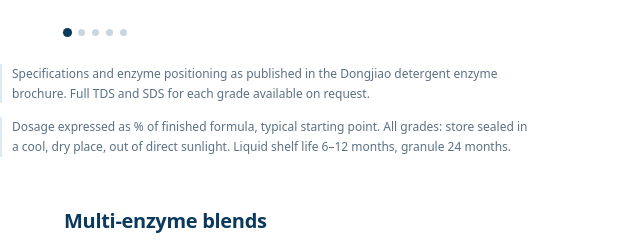
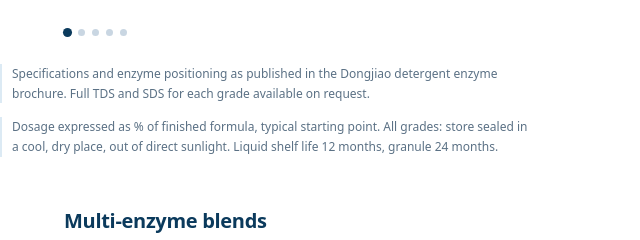
Before and after one commit to djbiology/djbiology-site, a plain HTML site: page index.html in a window 1280 px wide. Shown: the part 3728-3968 px from the top of the page, 0-640 px from the left. Drawn offline with Linux system fonts and the light colour scheme; a web font is replaced by a local one.

Commit message:
Fix liquid shelf life to 12 months

```diff
--- a/index.html
+++ b/index.html
@@ -1120,7 +1120,7 @@ a:focus-visible,button:focus-visible,input:focus-visible,select:focus-visible,te
       </div>
     </div>
     <p class="sec-note">Specifications and enzyme positioning as published in the Dongjiao detergent enzyme brochure. Full TDS and SDS for each grade available on request.</p>
-    <p class="sec-note">Dosage expressed as % of finished formula, typical starting point. All grades: store sealed in a cool, dry place, out of direct sunlight. Liquid shelf life 6–12 months, granule 24 months.</p>
+    <p class="sec-note">Dosage expressed as % of finished formula, typical starting point. All grades: store sealed in a cool, dry place, out of direct sunlight. Liquid shelf life 12 months, granule 24 months.</p>
     <div class="sec-head" style="margin-top:52px;">
       <h3 class="sec-title" style="font-size:20px;">Multi-enzyme blends</h3>
       <p class="sec-desc">Tiered blends, each built around a specific soil profile.</p>
```
